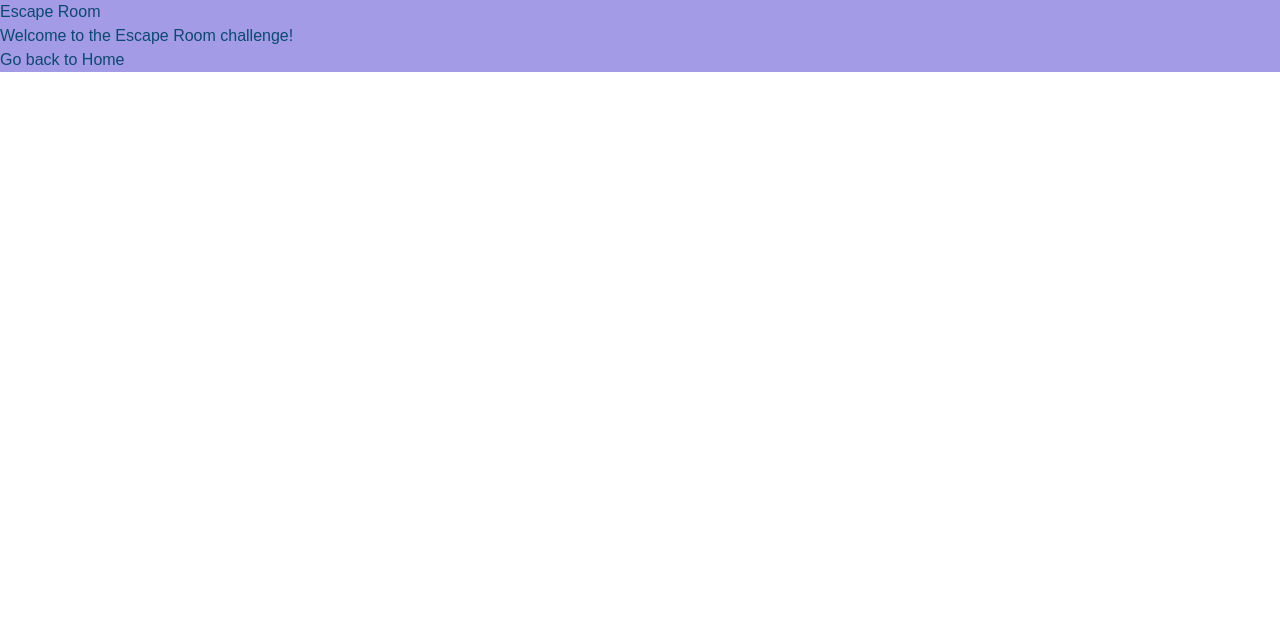
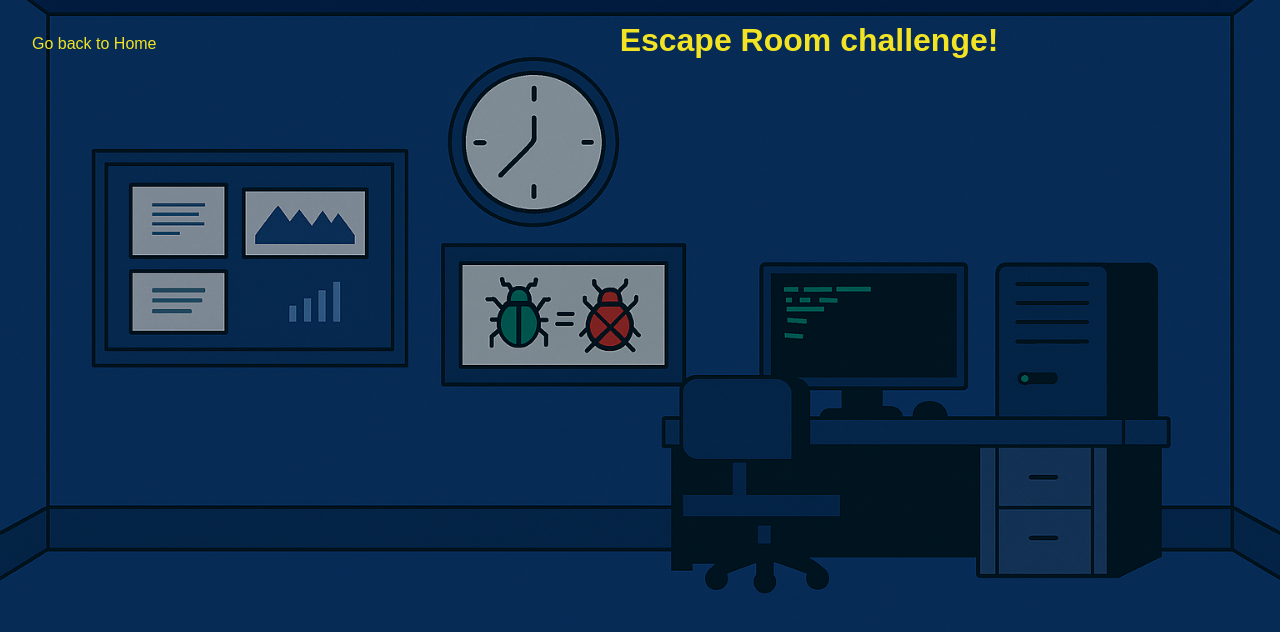
Before and after one commit to Chau05-git/CSE3CWA---Assignment-2, a Next.js app: page /EscapeRoom in a window 1280 px wide. Shown: the top 632 px of the page. Built offline with nearby package versions, Linux system fonts and the light colour scheme.

Commit message:
setup background image

```diff
--- a/app/EscapeRoom/esc-room.css
+++ b/app/EscapeRoom/esc-room.css
@@ -1,6 +1,20 @@
 
 .escape-room-page {
-  background-color: #a49be6;
-  color: #0c4872;
+  background: url("/Bug-room.png") no-repeat center center fixed;
+  background-color: aliceblue;
+  color: #f2e424;
+  min-height: 100vh;
+  background-size: cover;
+  padding: 2rem;
+  position: relative;
+}
 
+.Headline{
+    position: absolute;
+    font-size: 32px;
+    font-weight: bold;
+    text-align: center;
+    margin-bottom: 20px;
+    top: 16px;
+    right: 22%;
 }
--- a/app/EscapeRoom/page.tsx
+++ b/app/EscapeRoom/page.tsx
@@ -1,14 +1,14 @@
 import Link from "next/link";
 import "./esc-room.css";
 
-const EscapeRoomPage = () => {
+export default function EscapeRoomPage() {
     return (
         <main className="escape-room-page">
-            <h1>Escape Room</h1>
-            <p>Welcome to the Escape Room challenge!</p>
+            <div className ="Headline">
+                <p> Escape Room challenge!</p>
+            </div>
+
             <Link href="/">Go back to Home</Link>
         </main>
     );
 }
-
-export default EscapeRoomPage;
```
Also changed, not shown: public/Bug-room.png (added).
